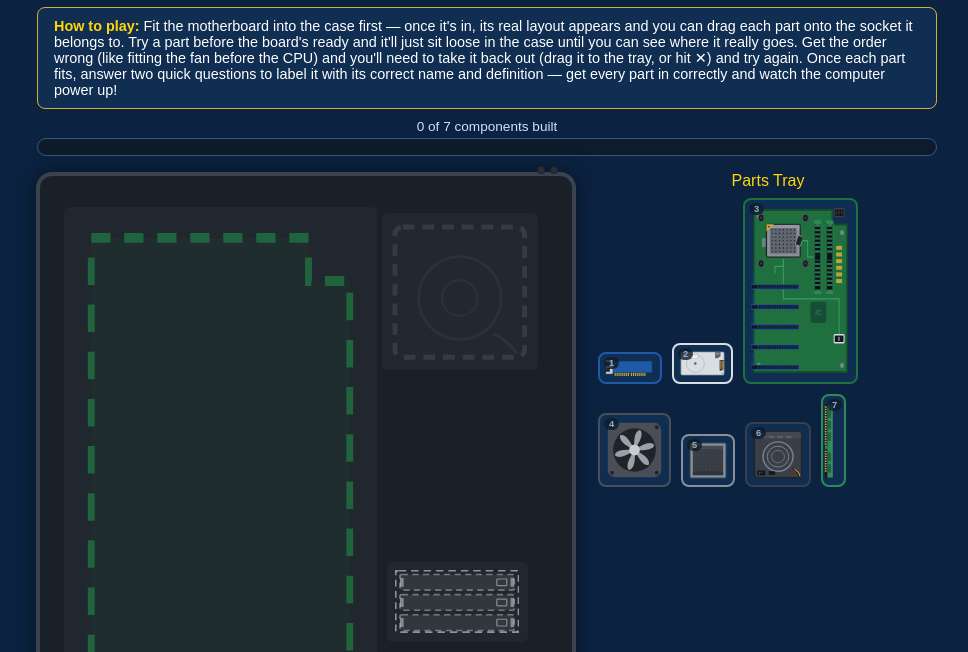
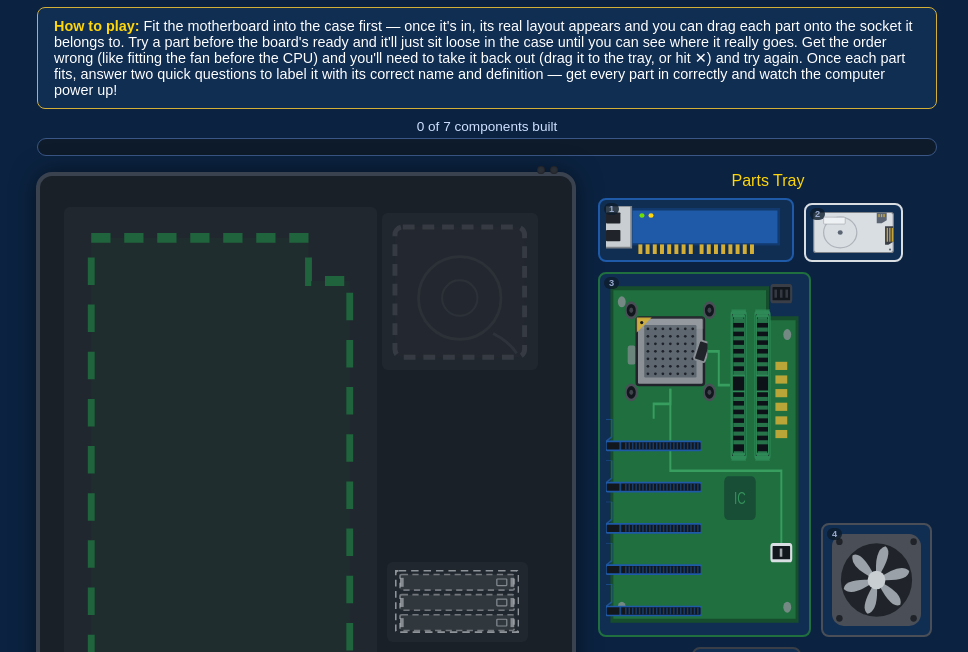
Before and after one commit to SaintJohnHenryNewman/SaintJohnHenryNewman, a plain HTML site: page build-a-computer/index.html in a window 1280 px wide. Shown: the part 70-722 px from the top of the page, without its empty margins (153-1121 px from the left). Drawn offline with Linux system fonts and the light colour scheme; files whose address does not match are found by name.

Commit message:
Add files via upload

```diff
--- a/build-a-computer/index.html
+++ b/build-a-computer/index.html
@@ -92,6 +92,7 @@ h2{
     display:flex;
     flex-wrap:wrap;
     justify-content:center;
+    align-items:flex-start;
     gap:22px;
     max-width:1100px;
     margin:16px auto;
@@ -439,13 +440,6 @@ h2{
     display:block;
 }
 
-.tileIcon.rotated, .looseItem .iconWrap.rotated{
-    position:absolute;
-    top:50%;
-    left:50%;
-    transform:translate(-50%,-50%) rotate(90deg);
-}
-
 .tileBadge{
     position:absolute;
     top:3px;
@@ -752,18 +746,8 @@ function boardIcon(name){
     return icon(name);
 }
 
-// RAM's identify picture is drawn lying down (pins along a long side) but
-// its tray/loose footprint is tall (it mirrors how it stands on the
-// board) — rotate the picture upright so it fills that tall box instead
-// of shrinking to a sliver. `el` must be a positioned (relative/absolute)
-// ancestor for the rotated box to centre against.
-function setIdentifyIcon(el, id, w, h){
+function setIdentifyIcon(el, id){
     el.innerHTML = icon(id);
-    if(id === 'ram'){
-        el.classList.add('rotated');
-        el.style.width = h + 'px';
-        el.style.height = w + 'px';
-    }
 }
 
 function socketIcon(name){
@@ -809,12 +793,14 @@ const components = [
         def:"This sits on top of the CPU and helps keep it cool, because processing instructions so quickly makes it work hard and get hot!",
         // Must fully contain the CPU's slot (see ON_BOARD z-index notes
         // below) AND leave the four mount holes — derived from this box's
-        // own corners — clear of the CPU socket on every side. The old
-        // box was only ~3% bigger than the CPU on most sides and barely
-        // bigger at all on the bottom, so the bottom two holes landed
-        // inside the CPU socket instead of outside it. This pads the CPU
-        // slot evenly (~6%) on all four sides instead.
-        slot:{left:4.5,top:6,width:35.5,height:32}
+        // own corners, at a fixed 7/64 fraction of it — clear of the CPU
+        // socket on every side. Padding the CPU slot by 4 on all sides is
+        // the tightest value (above the ~3.3/~2.8 horizontal/vertical
+        // minimum) that still clears the holes with a visible margin;
+        // tray tile size is this box's size directly (tileSize() has no
+        // separate tray-only path), so this also brings the fan's tray
+        // tile down to ~match the PSU's.
+        slot:{left:6.5,top:8,width:31.5,height:28}
     },
     {
         id:'ram',
@@ -906,21 +892,77 @@ let draggedId = null;
 // happened to allow. There is nothing left to tune per-part; if a
 // comparison still looks wrong, the fix is to change that part's `slot`
 // (its real case footprint), not to add another tray-only exception.
-const CASE_REF_W = 540;
-const CASE_REF_H = CASE_REF_W * 8 / 7;
+// Read the case's actual content area directly from the live element
+// rather than hand-copying caseOuter's CSS width (540px, aspect-ratio
+// 7/8) here: caseOuter's own padding+border (14px+4px, both sides) eat
+// 36px out of that 540 before caseInner — and every slot inside it —
+// ever sees it, so a hardcoded "540" overstated every part's real size
+// by ~7%, tray tiles included. This way there's one definition of "how
+// big the case actually is" (the CSS), not two that can drift apart.
+const _caseInnerRect = document.getElementById('caseInner').getBoundingClientRect();
+const CASE_REF_W = _caseInnerRect.width;
+const CASE_REF_H = _caseInnerRect.height;
 
 function realSlotSize(id){
     const s = byId[id].slot;
     return { w: s.width / 100 * CASE_REF_W, h: s.height / 100 * CASE_REF_H };
 }
 
-const TRAY_MAX_PX = 170;
-const _allSlotDims = components.flatMap(c=>{ const r = realSlotSize(c.id); return [r.w, r.h]; });
-const TRAY_SCALE = TRAY_MAX_PX / Math.max(..._allSlotDims);
+// .tile's own border+padding (2px + 6px, both sides) add 16px that
+// style.width/height (content-box) doesn't account for, so it's
+// subtracted here before assigning style.width/height — the rendered
+// outer box (content+chrome) then comes out to exactly realSlotSize(id),
+// in the same CASE_REF_W/H pixel units the case itself is built in. A
+// tray tile is the real case size, full stop — no down-scale constant.
+const TILE_CHROME_PX = 16;
 
 function tileSize(id){
     const r = realSlotSize(id);
-    return { w: Math.round(r.w * TRAY_SCALE), h: Math.round(r.h * TRAY_SCALE) };
+    return {
+        w: Math.max(1, Math.round(r.w - TILE_CHROME_PX)),
+        h: Math.max(1, Math.round(r.h - TILE_CHROME_PX))
+    };
+}
+
+// RAM's identify picture (icon('ram')) is drawn lying down — a wide,
+// short rectangle with pins along the bottom, the standard "stick of
+// RAM" teaching image — but its real slot in the case is a tall, narrow
+// upright one (that's genuinely how it's mounted). Everywhere else,
+// tileSize() IS the box a part's tray tile gets; for RAM specifically,
+// width and height are swapped for the TILE itself so the box matches
+// the icon's own natural orientation instead of the icon being rotated
+// 90° to cram it into a box shaped for the other orientation.
+//
+// Even swapped, RAM's real footprint is ~9:1 (244×27) — too thin a
+// strip to read as anything once it's that small, pins included. This
+// is the one deliberate, explicit exception to "tray size is exactly
+// the real case size": the short side is tripled so the stick is thick
+// enough to actually look like RAM, at the cost of no longer being a
+// literal scale copy of the slot. Every other part keeps the literal
+// rule; this one trades it for legibility, on request.
+const RAM_SHORT_SIDE_BOOST = 3;
+
+// NIC's tray tile read as the wrong size next to the rest of the tray —
+// a second named, on-request exception alongside RAM's. Applied before
+// TRAY_SHRINK, same as RAM's boost, so it's 25% on top of NIC's real
+// size, not 25% on top of the already-shrunk tray tile.
+const NIC_BOOST = 2;
+
+// Tray-only shrink, applied uniformly to every part after everything
+// else above (the real-size match, RAM's swap+boost, NIC's boost) — a
+// flat 2/3 on top, not a replacement for any of it. Case rendering is
+// untouched.
+const TRAY_SHRINK = 2 / 3;
+
+function tileDisplaySize(id){
+    const s = tileSize(id);
+    let d = s;
+    if(id === 'ram') d = { w: s.h, h: s.w * RAM_SHORT_SIDE_BOOST };
+    else if(id === 'nic') d = { w: s.w * NIC_BOOST, h: s.h * NIC_BOOST };
+    return {
+        w: Math.max(1, Math.round(d.w * TRAY_SHRINK)),
+        h: Math.max(1, Math.round(d.h * TRAY_SHRINK))
+    };
 }
 
 function isOut(id){
@@ -1228,7 +1270,7 @@ function refreshCase(){
     Object.keys(loose).forEach(id=>{
         const comp = byId[id];
         const pos = loose[id];
-        const size = tileSize(id);
+        const size = tileDisplaySize(id);
 
         const el = document.createElement('div');
         el.className = 'looseItem';
@@ -1243,7 +1285,7 @@ function refreshCase(){
 
         const iconWrap = document.createElement('div');
         iconWrap.className = 'iconWrap';
-        setIdentifyIcon(iconWrap, id, Math.round(size.w * 0.7), Math.round(size.h * 0.7));
+        setIdentifyIcon(iconWrap, id);
         el.appendChild(iconWrap);
 
         const removeBtn = document.createElement('button');
@@ -1384,7 +1426,7 @@ function buildTray(){
         tile.draggable = true;
         tile.title = 'Part ' + (tileOrder.indexOf(id) + 1);
 
-        const size = tileSize(id);
+        const size = tileDisplaySize(id);
         tile.style.width = size.w + 'px';
         tile.style.height = size.h + 'px';
         tile.style.setProperty('--accent-color', FILL_COLORS[id] || '#3a5686');
@@ -1395,7 +1437,7 @@ function buildTray(){
 
         const iconDiv = document.createElement('div');
         iconDiv.className = 'tileIcon';
-        setIdentifyIcon(iconDiv, id, size.w, size.h);
+        setIdentifyIcon(iconDiv, id);
 
         const badge = document.createElement('div');
         badge.className = 'tileBadge';
```
Also changed, not shown: 1 other file.
